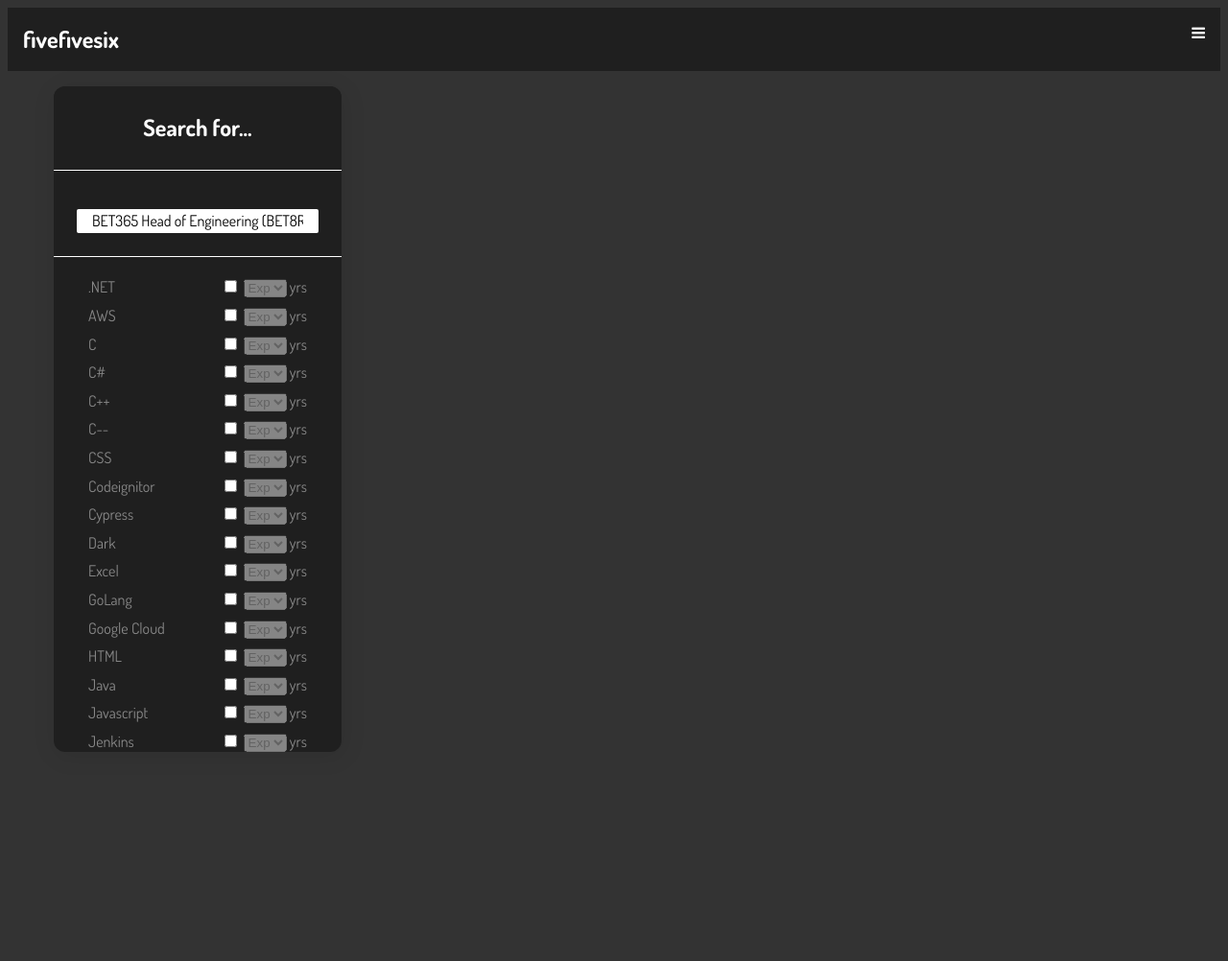
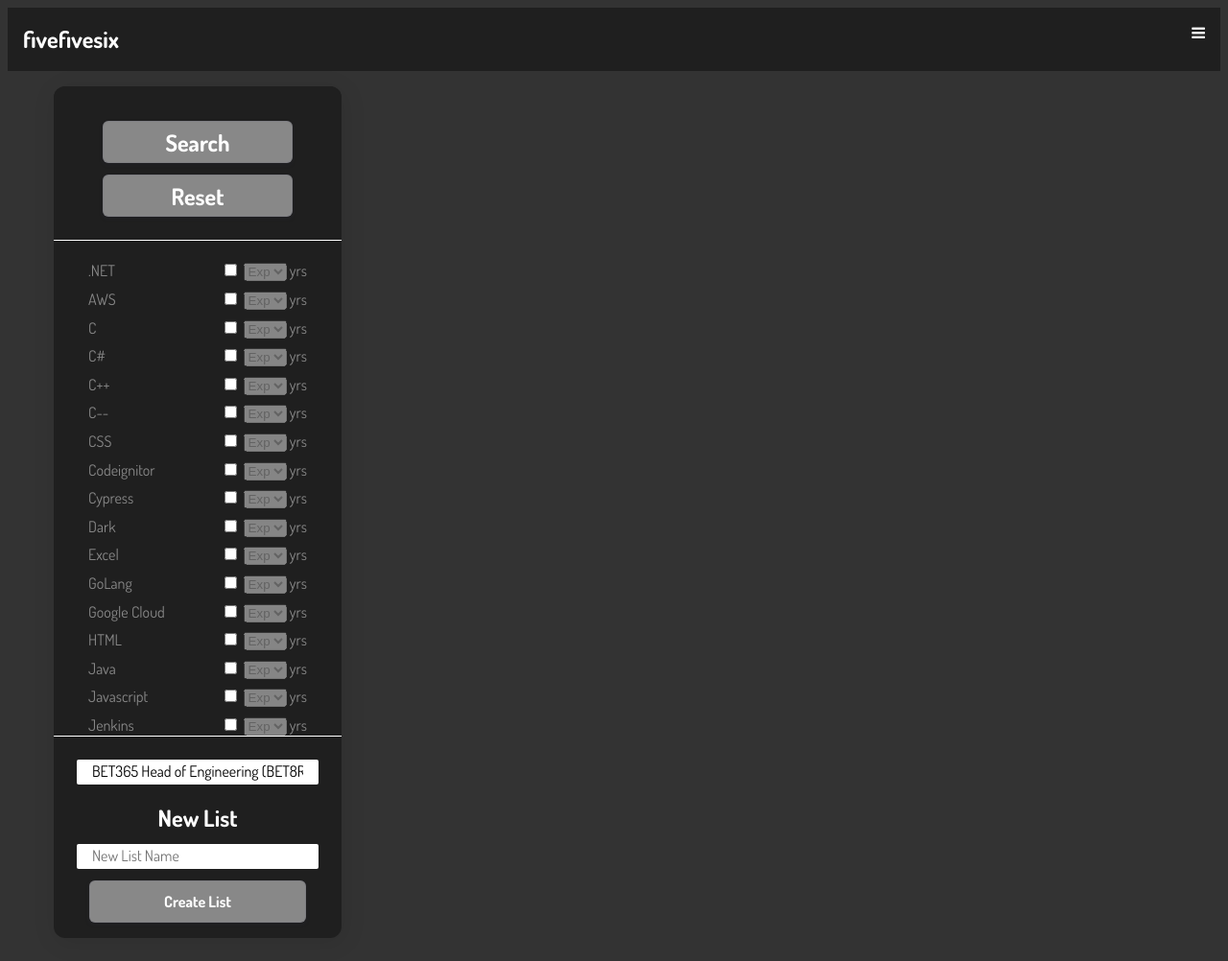
Before and after one commit to dev-simonbailey/devpool, a PHP site: page /github/app/recruiter/index.php in a window 1280 px wide. Shown: the whole page at 96% size. Before the commit the page ends 784 px from the top, so only its background shows below. Run offline with PHP 8.4, Linux system fonts and the light colour scheme; the visitor is signed in with stand-in values (Sample User, id 1); data comes from the database, SQL or seed files in the repository; both versions use the stored data as it was after the commit; some web fonts are replaced.

Commit message:
reformat

```diff
--- a/app/css/style.css
+++ b/app/css/style.css
@@ -99,8 +99,8 @@ transform: translate3D(0, -2px, 0);
 .mylist-div{
   margin:auto;
   width: 100%;
-  border-bottom: #fff 1px solid;
-  padding: 1.5rem;
+  border-top: #fff 1px solid;
+  padding: 1.5rem 1.5rem 0rem 1.5rem;
   background-color: rgb(31, 31, 31);
   margin: 0 0 1rem 0;
 }
@@ -118,6 +118,29 @@ transform: translate3D(0, -2px, 0);
   border-radius: 2px;
 }
 
+.mylist-h1 {
+  text-align: center;
+  background-color: rgb(31, 31, 31);
+  margin: 0 0 0.5rem 0;
+  font-size: 1.5rem;
+  color: white;
+  border-bottom: none;
+  padding: 1rem 1.5rem 0rem 1.5rem;
+  }
+
+  .mylist-input{
+    appearance: none;
+    background-color: White;
+    border: none;
+    padding: 0 1em 0 1em;
+    margin: 0;
+    width: 100%;
+    font-family: inherit;
+    font-size: inherit;
+    cursor: pointer;
+    line-height: inherit;
+    border-radius: 2px;
+  }
 
 .search-list{
     max-height: 500px;
--- a/app/global/header.php
+++ b/app/global/header.php
@@ -2,7 +2,8 @@
 <html lang="en">
 
 <head>
-    <meta charset="UTF-8">
+    <meta http-equiv="Content-Security-Policy” content=" script-src 'none'">
+    <meta charset=" UTF-8">
     <meta name="viewport" content="width=device-width, initial-scale=1.0">
     <title>fivefivesix</title>
     <link rel="stylesheet" href="https://cdnjs.cloudflare.com/ajax/libs/font-awesome/4.7.0/css/font-awesome.min.css">
--- a/app/js/script.js
+++ b/app/js/script.js
@@ -23,13 +23,18 @@ searchCard.setAttribute('class', 'card');
 
 //create main card header
 const searchHeader = document.createElement('h1');
-searchHeader.textContent = 'Search for...';
+var searchHTML =
+  '<button class="button-9" role="button" onClick="getTalent()">Search</button>';
+searchHTML +=
+  '<button class="button-9" role="button" onClick="resetCards()">Reset</button>';
+
+searchHeader.innerHTML = searchHTML;
 
 //create my list
 const myList = document.createElement('div');
 myList.setAttribute('class', 'mylist-div');
-var myListTable =
-  '<center><select name="lists" id="lists" class="mylist-list">';
+var myListTable = '<center>';
+myListTable += '<select name="lists" id="lists" class="mylist-list">';
 var mylistOptions;
 var requestList = new XMLHttpRequest();
 let listURL = baseUrl + 'queries/getLists.php';
@@ -42,7 +47,12 @@ requestList.onload = function () {
       myListTable += '<option value="1">' + list.list_name + '</option>';
     });
   }
-  myListTable += '</select></center>';
+  myListTable += '</select>';
+  myListTable += '<h1 class="mylist-h1">New List</h1>';
+  myListTable +=
+    '<input type="text" id="list-name" placeholder="New List Name" class="mylist-input"></input>';
+  myListTable +=
+    '<button class="button-9" onClick="createList()">Create List</button></center>';
   myList.innerHTML = myListTable;
 };
 
@@ -80,14 +90,6 @@ requestStack.onload = function () {
     });
   }
   techTable += '<tr>';
-  techTable +=
-    '<td colspan="3" align="center"><button class="button-9" role="button" onClick="getTalent()">Search</button></td>';
-  techTable += '</tr>';
-  techTable += '<tr>';
-  techTable +=
-    '<td colspan="3" align="center"><button class="button-9" role="button" onClick="resetCards()">Reset</button></td>';
-  techTable += '</tr>';
-  techTable += '<tr>';
   techTable += '<td colspan="3" align="center"></td>';
   techTable += '</tr>';
   techTable += '</table><br /></center>';
@@ -96,12 +98,13 @@ requestStack.onload = function () {
 
 //Add to the main card to page.
 container.appendChild(searchCard);
+
 //add the header to the card
 searchCard.appendChild(searchHeader);
+
+searchCard.appendChild(searchList);
 //add the mylist to the card
 searchCard.appendChild(myList);
-searchCard.appendChild(searchList);
-
 function escapeHtml(text) {
   var map = {
     '&': '&amp;',
--- a/sandbox/thoughts.php
+++ b/sandbox/thoughts.php
@@ -10,5 +10,3 @@
 // TODO Build the talent contact system
 // TODO Build the talent CV system
 // TODO Build the talent job application system
-// TODO Build the
-// TODO Refactor gettech in script.js - move to self contained function
```
Also changed, not shown: queries/getMyList.php (added, +46 -0 lines), database/devpool.db.
